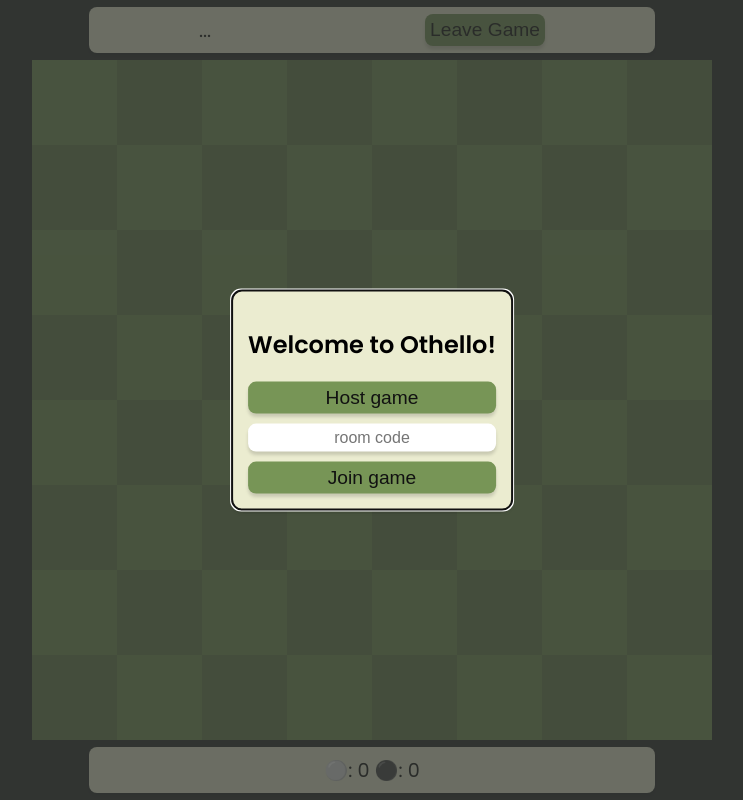
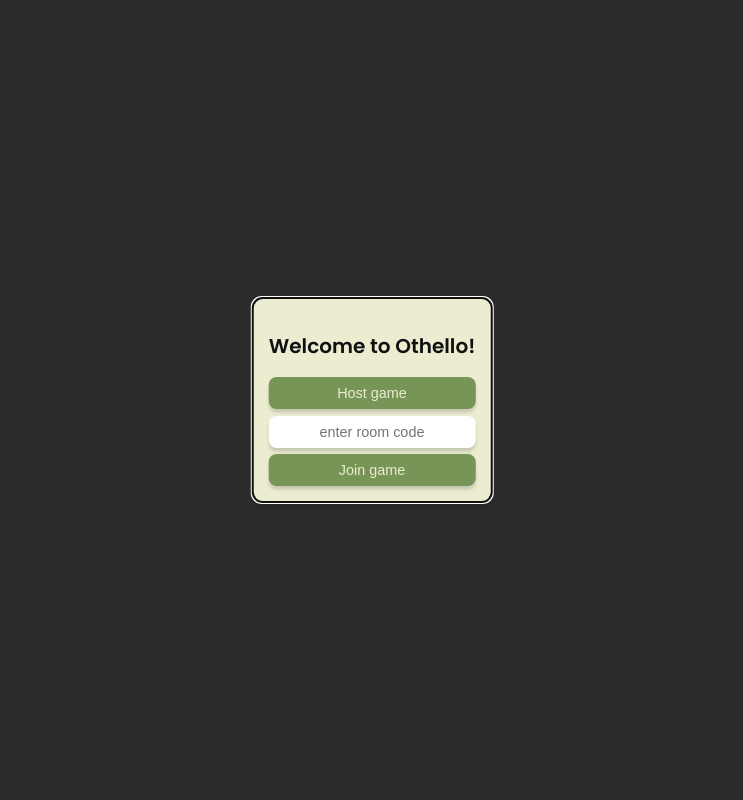
Before and after one commit to jonatso/othello, a React (Create React App) app in the folder webapp/: page / in a window 1280 px wide. Shown: the whole page, without its empty margins (268-1011 px from the left). Built offline with nearby package versions, Linux system fonts and the light colour scheme; no server answers.

Commit message:
hide else when modal is open

```diff
--- a/webapp/src/App.js
+++ b/webapp/src/App.js
@@ -118,11 +118,14 @@ export default function App() {
       >
         <h2>Welcome to Othello!</h2>
       </ConnectionModal>
+      {!modalIsOpen && (
         <Connect
           clickLeave={clickLeave}
           gameHasStarted={gameHasStarted}
           connectText={connectText}
         />
+      )}
+      {!modalIsOpen && (
         <Board
           board={gameState.board}
           posibleMovesBoard={
@@ -130,11 +133,14 @@ export default function App() {
           }
           handleClick={placePiece}
         />
+      )}
+      {!modalIsOpen && (
         <GameInfo
           board={gameState.board}
           isMyTurn={isMyTurn()}
           gameHasStarted={gameHasStarted}
         />
+      )}
     </div>
   );
 }
--- a/webapp/src/components/ConnectionModal.js
+++ b/webapp/src/components/ConnectionModal.js
@@ -24,7 +24,7 @@ export default function ConnctionModal(props) {
       <input
         type="text"
         value={roomNameInputText}
-        placeholder="room code"
+        placeholder="enter room code"
         onChange={handleRoomNameInput}
       />
       <button
--- a/webapp/src/index.css
+++ b/webapp/src/index.css
@@ -78,30 +78,36 @@ body {
   gap: 0.5rem;
 }
 
+h2 {
+  font-size: 2.5vmin;
+  font-weight: 600;
+  color: #111111;
+}
+
 p {
   margin: 0;
-  font-size: max(2vmin, 1.2rem);
+  font-size: 2vmin;
   color: #111111;
   text-align: center;
 }
 
 input {
-  margin-top: 10px;
-  margin-bottom: 10px;
-  font-size: 1rem;
+  margin-top: 0.8vmin;
+  margin-bottom: 0.8vmin;
+  font-size: 1.8vmin;
   text-align: center;
   border: none;
-  padding: 5px;
+  padding: 1vmin;
   border-radius: 0.5rem;
   box-shadow: 0px 3.5px 3.5px rgba(0, 0, 0, 0.15);
 }
 
 button {
-  font-size: 1.2rem;
-  color: #111111;
+  font-size: 1.8vmin;
+  color: #ebecd0;
   background-color: #779556;
   border: none;
-  padding: 5px;
+  padding: 1vmin;
   border-radius: 0.5rem;
   box-shadow: 0px 3.5px 3.5px rgba(0, 0, 0, 0.15);
 }
@@ -128,11 +134,11 @@ button:hover {
   padding: 1rem;
 }
 
-.modal-overlay {
+/*.modal-overlay {
   position: fixed;
   top: 0;
   left: 0;
   right: 0;
   bottom: 0;
   background-color: rgba(53, 56, 54, 0.7);
-}
+}*/
```
Lines whose indentation alone changed are shown as unchanged.
